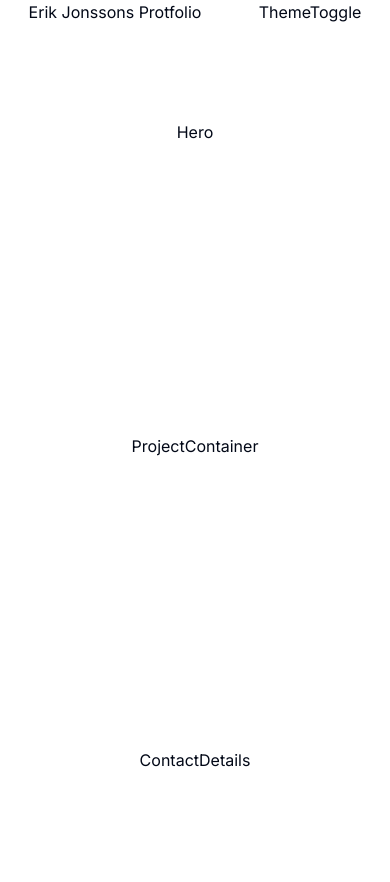
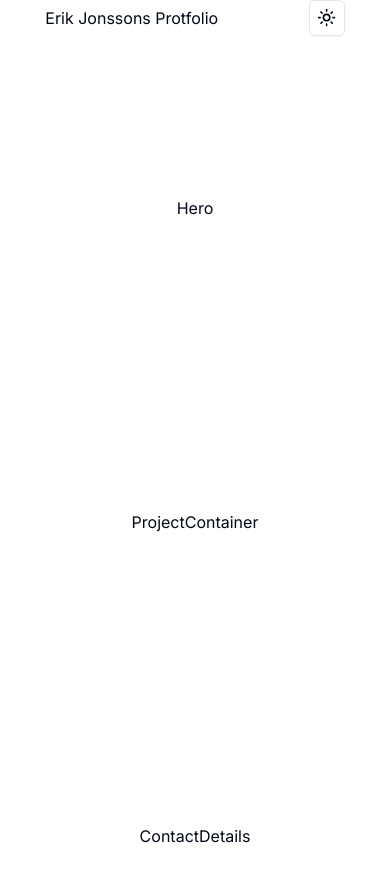
Before and after one commit to fallowshades/chas_portfolio_theme, a Next.js app in the folder portfolio/: page / in a window 390 px wide. Shown: the top 882 px of the page. Built offline with nearby package versions, Linux system fonts and the light colour scheme.

Commit message:
trigger setTheme with shadcn ui + context

```diff
--- a/portfolio/package.json
+++ b/portfolio/package.json
@@ -9,9 +9,12 @@
     "lint": "next lint"
   },
   "dependencies": {
+    "@radix-ui/react-dropdown-menu": "^2.0.6",
     "@radix-ui/react-icons": "^1.3.0",
+    "@radix-ui/react-slot": "^1.0.2",
     "class-variance-authority": "^0.7.0",
     "clsx": "^2.1.0",
+    "lucide-react": "^0.325.0",
     "next": "14.1.0",
     "react": "^18",
     "react-dom": "^18",
--- a/portfolio/src/app/TheameContext.jsx
+++ b/portfolio/src/app/TheameContext.jsx
@@ -15,14 +15,18 @@ function themeReducer(state, action) {
   // your code here
 }
 
+const setTheme = (theme) => {
+  console.log('change')
+}
+
 const ThemeProvider = ({ children }) => {
   // your code here
 
   return (
-    <ThemeContext.Provider value={{}}>
-      <main className="grid lg:grid-cols-5">
+    <ThemeContext.Provider value={{ setTheme }}>
+      <main className="">
         <Navbar />
-        {children}
+        <div className="py-16 px-4 sm:px-8 lg:px-16">{children}</div>
       </main>
     </ThemeContext.Provider>
   )
--- a/portfolio/src/components/ThemeToggle.jsx
+++ b/portfolio/src/components/ThemeToggle.jsx
@@ -1,4 +1,40 @@
-const ThemeToggle = () => {
-  return <div>ThemeToggle</div>
+'use client'
+
+import * as React from 'react'
+import { Moon, Sun } from 'lucide-react'
+import { useTheme } from '../app/TheameContext'
+
+import { Button } from '@/components/ui/button'
+import {
+  DropdownMenu,
+  DropdownMenuContent,
+  DropdownMenuItem,
+  DropdownMenuTrigger,
+} from '@/components/ui/dropdown-menu'
+
+export default function ModeToggle() {
+  const { setTheme } = useTheme()
+
+  return (
+    <DropdownMenu>
+      <DropdownMenuTrigger asChild>
+        <Button variant="outline" size="icon">
+          <Sun className="h-[1.2rem] w-[1.2rem] rotate-0 scale-100 transition-all dark:-rotate-90 dark:scale-0" />
+          <Moon className="absolute h-[1.2rem] w-[1.2rem] rotate-90 scale-0 transition-all dark:rotate-0 dark:scale-100" />
+          <span className="sr-only">Toggle theme</span>
+        </Button>
+      </DropdownMenuTrigger>
+      <DropdownMenuContent align="end">
+        <DropdownMenuItem onClick={() => setTheme('light')}>
+          Light
+        </DropdownMenuItem>
+        <DropdownMenuItem onClick={() => setTheme('dark')}>
+          Dark
+        </DropdownMenuItem>
+        <DropdownMenuItem onClick={() => setTheme('system')}>
+          System
+        </DropdownMenuItem>
+      </DropdownMenuContent>
+    </DropdownMenu>
+  )
 }
-export default ThemeToggle
--- /dev/null
+++ b/portfolio/src/components/ui/button.jsx
@@ -0,0 +1,48 @@
+import * as React from "react"
+import { Slot } from "@radix-ui/react-slot"
+import { cva } from "class-variance-authority";
+
+import { cn } from "@/lib/utils"
+
+const buttonVariants = cva(
+  "inline-flex items-center justify-center whitespace-nowrap rounded-md text-sm font-medium transition-colors focus-visible:outline-none focus-visible:ring-1 focus-visible:ring-ring disabled:pointer-events-none disabled:opacity-50",
+  {
+    variants: {
+      variant: {
+        default:
+          "bg-primary text-primary-foreground shadow hover:bg-primary/90",
+        destructive:
+          "bg-destructive text-destructive-foreground shadow-sm hover:bg-destructive/90",
+        outline:
+          "border border-input bg-background shadow-sm hover:bg-accent hover:text-accent-foreground",
+        secondary:
+          "bg-secondary text-secondary-foreground shadow-sm hover:bg-secondary/80",
+        ghost: "hover:bg-accent hover:text-accent-foreground",
+        link: "text-primary underline-offset-4 hover:underline",
+      },
+      size: {
+        default: "h-9 px-4 py-2",
+        sm: "h-8 rounded-md px-3 text-xs",
+        lg: "h-10 rounded-md px-8",
+        icon: "h-9 w-9",
+      },
+    },
+    defaultVariants: {
+      variant: "default",
+      size: "default",
+    },
+  }
+)
+
+const Button = React.forwardRef(({ className, variant, size, asChild = false, ...props }, ref) => {
+  const Comp = asChild ? Slot : "button"
+  return (
+    (<Comp
+      className={cn(buttonVariants({ variant, size, className }))}
+      ref={ref}
+      {...props} />)
+  );
+})
+Button.displayName = "Button"
+
+export { Button, buttonVariants }
--- /dev/null
+++ b/portfolio/src/components/ui/dropdown-menu.jsx
@@ -0,0 +1,162 @@
+"use client"
+
+import * as React from "react"
+import * as DropdownMenuPrimitive from "@radix-ui/react-dropdown-menu"
+import {
+  CheckIcon,
+  ChevronRightIcon,
+  DotFilledIcon,
+} from "@radix-ui/react-icons"
+
+import { cn } from "@/lib/utils"
+
+const DropdownMenu = DropdownMenuPrimitive.Root
+
+const DropdownMenuTrigger = DropdownMenuPrimitive.Trigger
+
+const DropdownMenuGroup = DropdownMenuPrimitive.Group
+
+const DropdownMenuPortal = DropdownMenuPrimitive.Portal
+
+const DropdownMenuSub = DropdownMenuPrimitive.Sub
+
+const DropdownMenuRadioGroup = DropdownMenuPrimitive.RadioGroup
+
+const DropdownMenuSubTrigger = React.forwardRef(({ className, inset, children, ...props }, ref) => (
+  <DropdownMenuPrimitive.SubTrigger
+    ref={ref}
+    className={cn(
+      "flex cursor-default select-none items-center rounded-sm px-2 py-1.5 text-sm outline-none focus:bg-accent data-[state=open]:bg-accent",
+      inset && "pl-8",
+      className
+    )}
+    {...props}>
+    {children}
+    <ChevronRightIcon className="ml-auto h-4 w-4" />
+  </DropdownMenuPrimitive.SubTrigger>
+))
+DropdownMenuSubTrigger.displayName =
+  DropdownMenuPrimitive.SubTrigger.displayName
+
+const DropdownMenuSubContent = React.forwardRef(({ className, ...props }, ref) => (
+  <DropdownMenuPrimitive.SubContent
+    ref={ref}
+    className={cn(
+      "z-50 min-w-[8rem] overflow-hidden rounded-md border bg-popover p-1 text-popover-foreground shadow-lg data-[state=open]:animate-in data-[state=closed]:animate-out data-[state=closed]:fade-out-0 data-[state=open]:fade-in-0 data-[state=closed]:zoom-out-95 data-[state=open]:zoom-in-95 data-[side=bottom]:slide-in-from-top-2 data-[side=left]:slide-in-from-right-2 data-[side=right]:slide-in-from-left-2 data-[side=top]:slide-in-from-bottom-2",
+      className
+    )}
+    {...props} />
+))
+DropdownMenuSubContent.displayName =
+  DropdownMenuPrimitive.SubContent.displayName
+
+const DropdownMenuContent = React.forwardRef(({ className, sideOffset = 4, ...props }, ref) => (
+  <DropdownMenuPrimitive.Portal>
+    <DropdownMenuPrimitive.Content
+      ref={ref}
+      sideOffset={sideOffset}
+      className={cn(
+        "z-50 min-w-[8rem] overflow-hidden rounded-md border bg-popover p-1 text-popover-foreground shadow-md",
+        "data-[state=open]:animate-in data-[state=closed]:animate-out data-[state=closed]:fade-out-0 data-[state=open]:fade-in-0 data-[state=closed]:zoom-out-95 data-[state=open]:zoom-in-95 data-[side=bottom]:slide-in-from-top-2 data-[side=left]:slide-in-from-right-2 data-[side=right]:slide-in-from-left-2 data-[side=top]:slide-in-from-bottom-2",
+        className
+      )}
+      {...props} />
+  </DropdownMenuPrimitive.Portal>
+))
+DropdownMenuContent.displayName = DropdownMenuPrimitive.Content.displayName
+
+const DropdownMenuItem = React.forwardRef(({ className, inset, ...props }, ref) => (
+  <DropdownMenuPrimitive.Item
+    ref={ref}
+    className={cn(
+      "relative flex cursor-default select-none items-center rounded-sm px-2 py-1.5 text-sm outline-none transition-colors focus:bg-accent focus:text-accent-foreground data-[disabled]:pointer-events-none data-[disabled]:opacity-50",
+      inset && "pl-8",
+      className
+    )}
+    {...props} />
+))
+DropdownMenuItem.displayName = DropdownMenuPrimitive.Item.displayName
+
+const DropdownMenuCheckboxItem = React.forwardRef(({ className, children, checked, ...props }, ref) => (
+  <DropdownMenuPrimitive.CheckboxItem
+    ref={ref}
+    className={cn(
+      "relative flex cursor-default select-none items-center rounded-sm py-1.5 pl-8 pr-2 text-sm outline-none transition-colors focus:bg-accent focus:text-accent-foreground data-[disabled]:pointer-events-none data-[disabled]:opacity-50",
+      className
+    )}
+    checked={checked}
+    {...props}>
+    <span className="absolute left-2 flex h-3.5 w-3.5 items-center justify-center">
+      <DropdownMenuPrimitive.ItemIndicator>
+        <CheckIcon className="h-4 w-4" />
+      </DropdownMenuPrimitive.ItemIndicator>
+    </span>
+    {children}
+  </DropdownMenuPrimitive.CheckboxItem>
+))
+DropdownMenuCheckboxItem.displayName =
+  DropdownMenuPrimitive.CheckboxItem.displayName
+
+const DropdownMenuRadioItem = React.forwardRef(({ className, children, ...props }, ref) => (
+  <DropdownMenuPrimitive.RadioItem
+    ref={ref}
+    className={cn(
+      "relative flex cursor-default select-none items-center rounded-sm py-1.5 pl-8 pr-2 text-sm outline-none transition-colors focus:bg-accent focus:text-accent-foreground data-[disabled]:pointer-events-none data-[disabled]:opacity-50",
+      className
+    )}
+    {...props}>
+    <span className="absolute left-2 flex h-3.5 w-3.5 items-center justify-center">
+      <DropdownMenuPrimitive.ItemIndicator>
+        <DotFilledIcon className="h-4 w-4 fill-current" />
+      </DropdownMenuPrimitive.ItemIndicator>
+    </span>
+    {children}
+  </DropdownMenuPrimitive.RadioItem>
+))
+DropdownMenuRadioItem.displayName = DropdownMenuPrimitive.RadioItem.displayName
+
+const DropdownMenuLabel = React.forwardRef(({ className, inset, ...props }, ref) => (
+  <DropdownMenuPrimitive.Label
+    ref={ref}
+    className={cn("px-2 py-1.5 text-sm font-semibold", inset && "pl-8", className)}
+    {...props} />
+))
+DropdownMenuLabel.displayName = DropdownMenuPrimitive.Label.displayName
+
+const DropdownMenuSeparator = React.forwardRef(({ className, ...props }, ref) => (
+  <DropdownMenuPrimitive.Separator
+    ref={ref}
+    className={cn("-mx-1 my-1 h-px bg-muted", className)}
+    {...props} />
+))
+DropdownMenuSeparator.displayName = DropdownMenuPrimitive.Separator.displayName
+
+const DropdownMenuShortcut = ({
+  className,
+  ...props
+}) => {
+  return (
+    (<span
+      className={cn("ml-auto text-xs tracking-widest opacity-60", className)}
+      {...props} />)
+  );
+}
+DropdownMenuShortcut.displayName = "DropdownMenuShortcut"
+
+export {
+  DropdownMenu,
+  DropdownMenuTrigger,
+  DropdownMenuContent,
+  DropdownMenuItem,
+  DropdownMenuCheckboxItem,
+  DropdownMenuRadioItem,
+  DropdownMenuLabel,
+  DropdownMenuSeparator,
+  DropdownMenuShortcut,
+  DropdownMenuGroup,
+  DropdownMenuPortal,
+  DropdownMenuSub,
+  DropdownMenuSubContent,
+  DropdownMenuSubTrigger,
+  DropdownMenuRadioGroup,
+}
```
Also changed, not shown: 1 other file (tests, documents, lock files or other folders).
